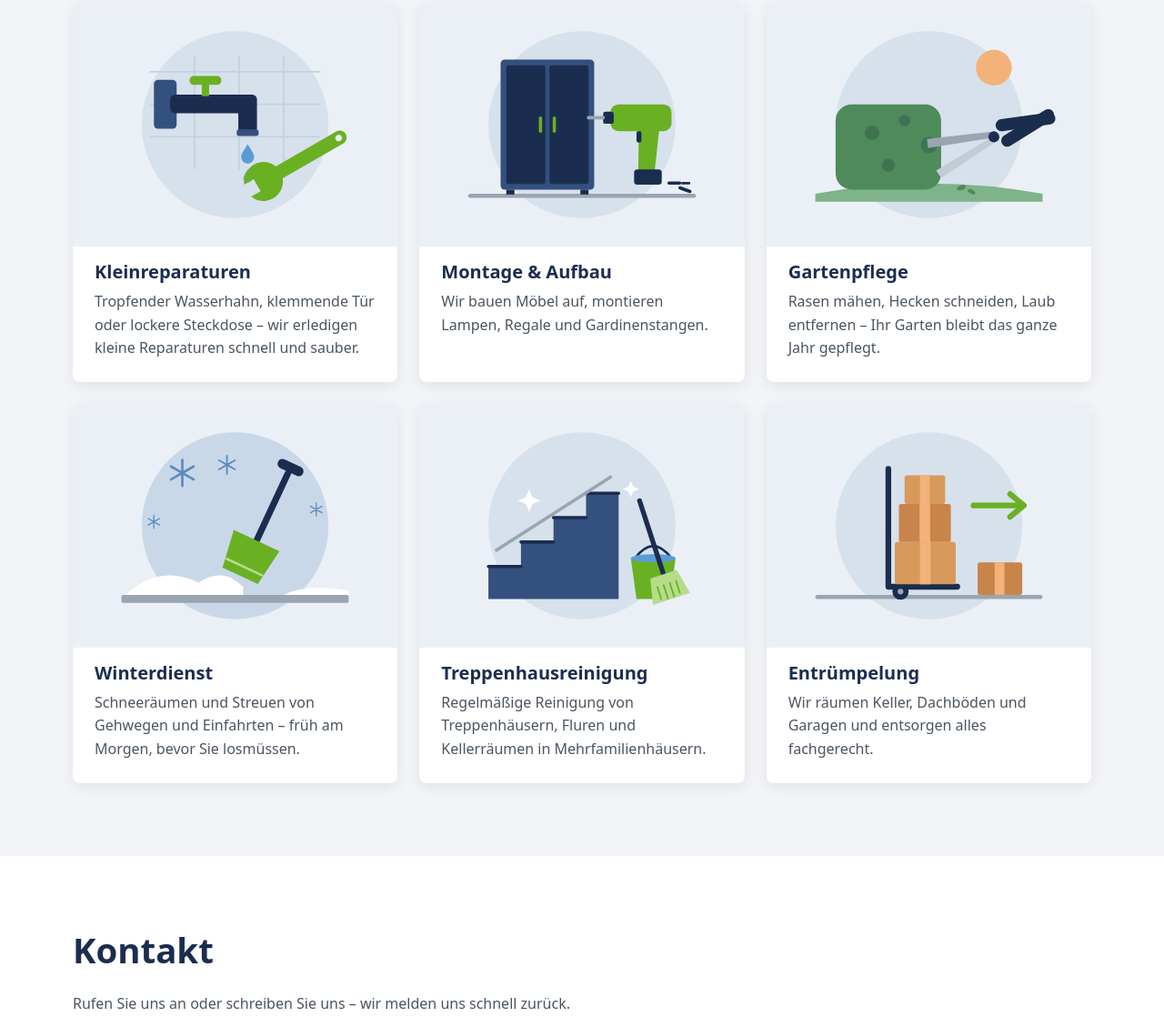
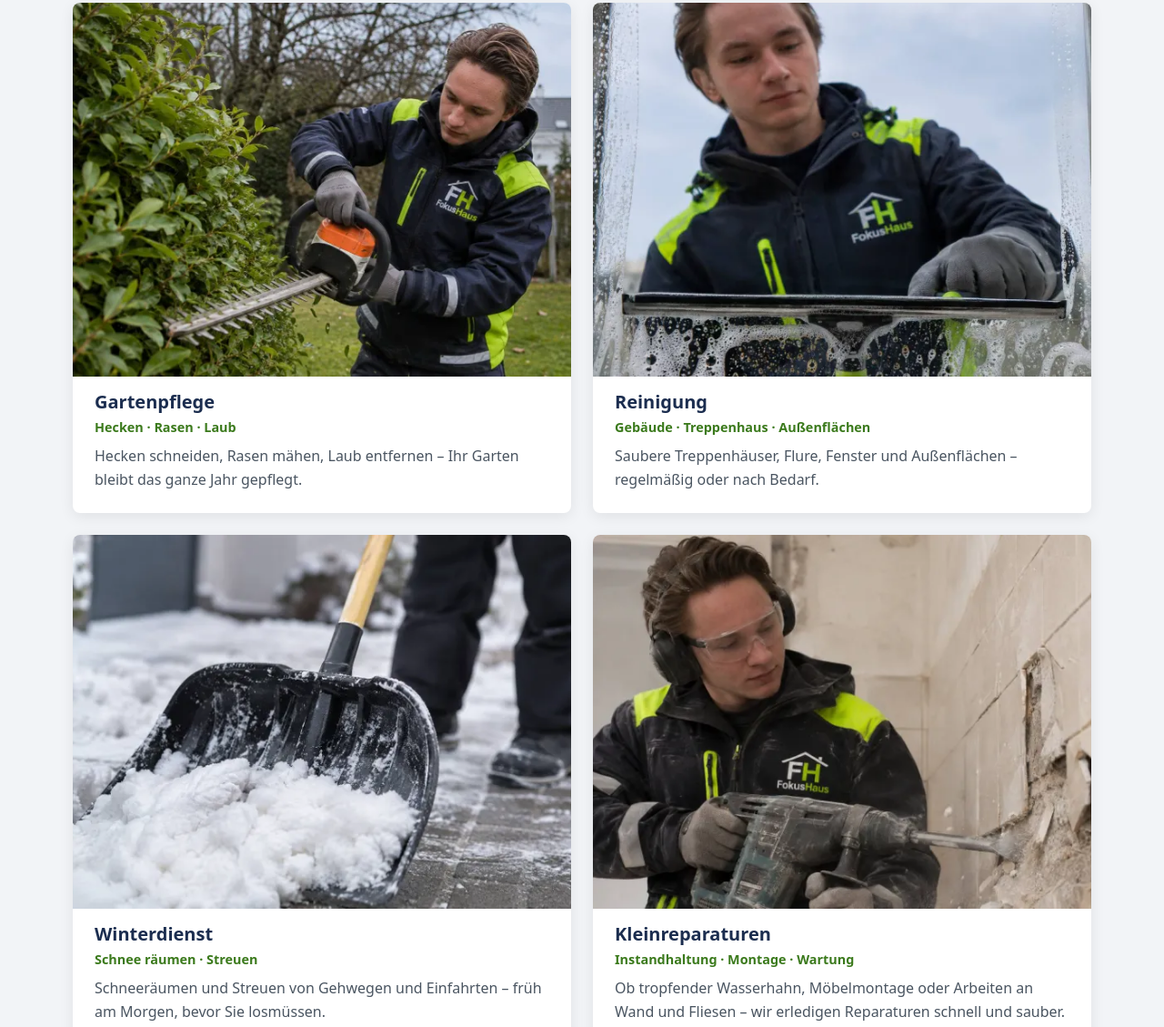
Before and after one commit to Vakula-Junior-DevOps/brother-site, a plain HTML site: page index.html in a window 1280 px wide. Shown: the part 947-2076 px from the top of the page at 91% size. Drawn offline with Linux system fonts and the light colour scheme.

Commit message:
feat: add real photos for services and hero background
- Services reduced to 4 cards matching the vehicle branding
  (Gartenpflege, Reinigung, Winterdienst, Kleinreparaturen) with
  subtitles; desktop grid is now 2x2
- Photos cropped to 4:3 and converted to WebP (600px and 1200px),
  served via srcset/sizes with lazy loading
- Hero background: blurred team photo as WebP (1600x900, 20 KB),
  preloaded; white text contrast >= 6.4:1 over the overlay
- Remove old SVG placeholders; ignore original photos in img/*/
- Update meta description and PLAN.md

Co-Authored-By: Claude Opus 5.5 <noreply@anthropic.com>

```diff
--- a/css/style.css
+++ b/css/style.css
@@ -309,7 +309,7 @@ main > section {
      не завантажиться. */
   background:
     linear-gradient(rgb(20 34 62 / 0.7), rgb(20 34 62 / 0.7)),
-    url("../img/hero.svg") center / cover no-repeat,
+    url("../img/hero.webp") center / cover no-repeat,
     var(--color-primary);
   color: var(--color-on-dark);
 }
@@ -366,6 +366,13 @@ main > section {
 }
 .cards p {
   color: var(--color-text-muted);
+}
+/* Підзаголовок картки («Gebäude · Treppenhaus · Außenflächen») — дрібно, фірмовим зеленим */
+.cards hgroup p {
+  margin-block-start: 0.25rem;
+  font-size: 0.9rem;
+  font-weight: 600;
+  color: var(--color-accent);
 }
 
 
@@ -515,11 +522,9 @@ main > section {
   }
 }
 
-/* Від 64em (≈1024px): комп'ютер — 3 колонки, більші відступи */
+/* Від 64em (≈1024px): комп'ютер — більші відступи.
+   Карток 4, тому лишаємо 2 колонки (сітка 2×2), а не 3 (тоді одна картка «висіла» б окремо). */
 @media (min-width: 64em) {
-  .cards {
-    grid-template-columns: repeat(3, 1fr);
-  }
   main > section {
     padding-block: var(--space-xl);
   }
--- a/index.html
+++ b/index.html
@@ -9,12 +9,15 @@
   <!-- Назва вкладки і заголовок у результатах пошуку -->
   <title>FokusHaus Hausmeisterservice – Reparaturen, Garten, Winterdienst</title>
   <!-- Короткий опис для результатів пошуку (Google тощо) -->
-  <meta name="description" content="FokusHaus – Ihr zuverlässiger Hausmeisterservice: Kleinreparaturen, Montage, Gartenpflege, Winterdienst, Treppenhausreinigung und Entrümpelung.">
-  <!-- Підключення стилів -->
+  <meta name="description" content="FokusHaus – Ihr zuverlässiger Hausmeisterservice: Gartenpflege, Reinigung, Winterdienst und Kleinreparaturen.">
+  <!-- Фото-тло банера задане в CSS, тому браузер знайшов би його пізно.
+       preload каже: «завантаж одразу», щоб банер з'явився швидше. -->
+  <link rel="preload" href="img/hero.webp" as="image" type="image/webp" fetchpriority="high">
   <!-- Іконка сайту: SVG для сучасних браузерів, PNG як запасний варіант, окрема — для iPhone -->
   <link rel="icon" href="img/favicon-32.png" sizes="32x32" type="image/png">
   <link rel="icon" href="img/favicon.svg" type="image/svg+xml">
   <link rel="apple-touch-icon" href="img/apple-touch-icon.png">
+  <!-- Підключення стилів -->
   <link rel="stylesheet" href="css/style.css">
   <!-- Підключення скрипта; defer = виконати після завантаження HTML -->
   <script src="js/main.js" defer></script>
@@ -71,43 +74,62 @@
       <!-- Обгортка для сітки карток (CSS Grid) -->
       <div class="cards">
 
-        <!-- Кожна послуга — окрема картка (article) -->
-        <!-- width/height — щоб сторінка не «стрибала» під час завантаження фото -->
-        <!-- loading="lazy" — фото вантажиться, лише коли користувач до нього докрутить -->
+        <!-- Кожна послуга — окрема картка (article). Порядок і назви — як на фірмовому авто. -->
+        <!-- srcset — браузер сам вибирає фото: 600px для телефона, 1200px для великих/чітких екранів.
+             sizes — підказка, якої ширини буде фото на сторінці (до 35rem, на телефоні вся ширина).
+             width/height — пропорції 4:3, щоб сторінка не «стрибала» під час завантаження.
+             loading="lazy" — фото вантажиться, лише коли користувач до нього докрутить. -->
         <article>
-          <img src="img/service-reparatur.svg" alt="Illustration: tropfender Wasserhahn und Schraubenschlüssel" width="800" height="600" loading="lazy">
-          <h3>Kleinreparaturen</h3>
-          <p>Tropfender Wasserhahn, klemmende Tür oder lockere Steckdose – wir erledigen kleine Reparaturen schnell und sauber.</p>
+          <img src="img/service-garten-600.webp"
+               srcset="img/service-garten-600.webp 600w, img/service-garten-1200.webp 1200w"
+               sizes="(min-width: 70rem) 35rem, (min-width: 40em) 50vw, 100vw"
+               alt="Mitarbeiter von FokusHaus schneidet eine Hecke mit der Heckenschere"
+               width="1200" height="900" loading="lazy">
+          <!-- hgroup — заголовок разом із підзаголовком -->
+          <hgroup>
+            <h3>Gartenpflege</h3>
+            <p>Hecken · Rasen · Laub</p>
+          </hgroup>
+          <p>Hecken schneiden, Rasen mähen, Laub entfernen – Ihr Garten bleibt das ganze Jahr gepflegt.</p>
         </article>
 
         <article>
-          <img src="img/service-montage.svg" alt="Illustration: Schrank und Akkuschrauber" width="800" height="600" loading="lazy">
-          <h3>Montage &amp; Aufbau</h3>
-          <p>Wir bauen Möbel auf, montieren Lampen, Regale und Gardinenstangen.</p>
+          <img src="img/service-reinigung-600.webp"
+               srcset="img/service-reinigung-600.webp 600w, img/service-reinigung-1200.webp 1200w"
+               sizes="(min-width: 70rem) 35rem, (min-width: 40em) 50vw, 100vw"
+               alt="Mitarbeiter von FokusHaus reinigt eine Glasscheibe mit einem Abzieher"
+               width="1200" height="900" loading="lazy">
+          <hgroup>
+            <h3>Reinigung</h3>
+            <p>Gebäude · Treppenhaus · Außenflächen</p>
+          </hgroup>
+          <p>Saubere Treppenhäuser, Flure, Fenster und Außenflächen – regelmäßig oder nach Bedarf.</p>
         </article>
 
         <article>
-          <img src="img/service-garten.svg" alt="Illustration: geschnittene Hecke und Gartenschere" width="800" height="600" loading="lazy">
-          <h3>Gartenpflege</h3>
-          <p>Rasen mähen, Hecken schneiden, Laub entfernen – Ihr Garten bleibt das ganze Jahr gepflegt.</p>
-        </article>
-
-        <article>
-          <img src="img/service-winterdienst.svg" alt="Illustration: Schneeschaufel und Schneeflocken" width="800" height="600" loading="lazy">
-          <h3>Winterdienst</h3>
+          <img src="img/service-winterdienst-600.webp"
+               srcset="img/service-winterdienst-600.webp 600w, img/service-winterdienst-1200.webp 1200w"
+               sizes="(min-width: 70rem) 35rem, (min-width: 40em) 50vw, 100vw"
+               alt="Schneeschaufel räumt Schnee auf einem gepflasterten Gehweg"
+               width="1200" height="900" loading="lazy">
+          <hgroup>
+            <h3>Winterdienst</h3>
+            <p>Schnee räumen · Streuen</p>
+          </hgroup>
           <p>Schneeräumen und Streuen von Gehwegen und Einfahrten – früh am Morgen, bevor Sie losmüssen.</p>
         </article>
 
         <article>
-          <img src="img/service-reinigung.svg" alt="Illustration: Treppe, Eimer und Besen" width="800" height="600" loading="lazy">
-          <h3>Treppenhausreinigung</h3>
-          <p>Regelmäßige Reinigung von Treppenhäusern, Fluren und Kellerräumen in Mehrfamilienhäusern.</p>
-        </article>
-
-        <article>
-          <img src="img/service-entruempelung.svg" alt="Illustration: Umzugskartons auf einer Sackkarre" width="800" height="600" loading="lazy">
-          <h3>Entrümpelung</h3>
-          <p>Wir räumen Keller, Dachböden und Garagen und entsorgen alles fachgerecht.</p>
+          <img src="img/service-reparatur-600.webp"
+               srcset="img/service-reparatur-600.webp 600w, img/service-reparatur-1200.webp 1200w"
+               sizes="(min-width: 70rem) 35rem, (min-width: 40em) 50vw, 100vw"
+               alt="Mitarbeiter von FokusHaus entfernt alte Fliesen mit einem Stemmhammer"
+               width="1200" height="900" loading="lazy">
+          <hgroup>
+            <h3>Kleinreparaturen</h3>
+            <p>Instandhaltung · Montage · Wartung</p>
+          </hgroup>
+          <p>Ob tropfender Wasserhahn, Möbelmontage oder Arbeiten an Wand und Fliesen – wir erledigen Reparaturen schnell und sauber.</p>
         </article>
       </div>
     </section>
```
Also changed, not shown: img/hero.svg (deleted), img/hero.webp (added), img/service-entruempelung.svg (deleted), img/service-garten-1200.webp (added), img/service-garten-600.webp (added), img/service-garten.svg (deleted), img/service-montage.svg (deleted), img/service-reinigung-1200.webp (added), img/service-reinigung-600.webp (added), img/service-reinigung.svg (deleted), img/service-reparatur-1200.webp (added), img/service-reparatur-600.webp (added), img/service-reparatur.svg (deleted), img/service-winterdienst-1200.webp (added), 2 more files, 2 other files.
